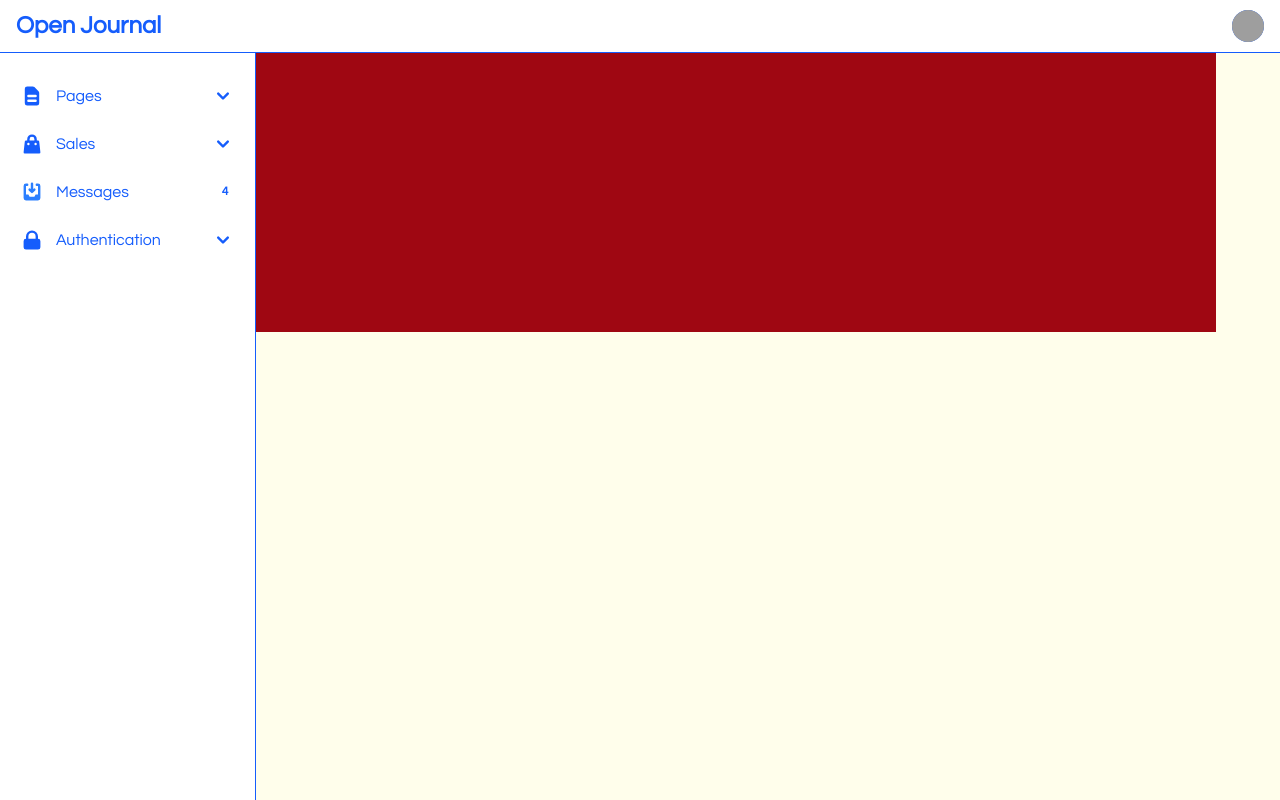
After one commit to parvejtalukder/Open-Journal, a Flask app: template templates/dashboard/admin.html in a window 1280 px wide. The commit adds this page. Run offline with Flask 3, Linux system fonts and the light colour scheme; the template is opened without the code that fills it, so the values that code supplies are empty; some libraries are stand-ins or nearby versions; grey boxes are pictures that could not be loaded.

Commit message:
Update: New changes

```diff
--- a/app.py
+++ b/app.py
@@ -6,6 +6,7 @@ from flask_session import Session
 from werkzeug.security import check_password_hash, generate_password_hash
 from helpers import error, login_required
 from werkzeug.utils import secure_filename
+from functools import wraps
 
 app = Flask(__name__)
 
@@ -29,6 +30,24 @@ def after_request(response):
     response.headers["Pragma"] = "no-cache"
     return response
 
+def get_current_user():
+    user_id = session.get("user_id")
+    if not user_id:
+        return None
+    rows = db.execute("SELECT * FROM users WHERE id = ?", user_id)
+    return rows[0] if rows else None
+
+def role_required(*roles):
+    def decorator(f):
+        @wraps(f)
+        def wrapper(*args, **kwargs):
+            user = get_current_user()
+            if user["role"] not in roles:
+                return redirect("/dashboard")
+            return f(*args, **kwargs)
+        return wrapper
+    return decorator
+
 @app.route("/")
 def index():
     posts = [
@@ -46,10 +65,10 @@ def login():
     if request.method == "POST":
 
         if not request.form.get("username"):
-            return error("must provide username", 403)
+            return error("Must provide username!", 403)
 
         elif not request.form.get("password"):
-            return error("must provide password", 403)
+            return error("Must provide password!", 403)
 
         rows = db.execute(
             "SELECT * FROM users WHERE username = ?", request.form.get("username")
@@ -58,7 +77,7 @@ def login():
         if len(rows) != 1 or not check_password_hash(
             rows[0]["hash"], request.form.get("password")
         ):
-            return error("invalid username and/or password", 403)
+            return error("Invalid username or password!", 403)
 
         session["user_id"] = rows[0]["id"]
 
@@ -107,7 +126,7 @@ def register():
 
         original_name = secure_filename(photo.filename)
         if not allowed_file(original_name):
-            return error("Only PNG, JPG, JPEG, WEBP allowed")
+            return error("Only PNG, JPG, JPEG, WEBP allowed!")
 
         extension = original_name.rsplit(".", 1)[1].lower()
         filename = f"{uuid.uuid4()}.{extension}"
@@ -115,6 +134,15 @@ def register():
         photo.save(file_location)
 
         hash = generate_password_hash(password)
+
+        existing_user = db.execute("SELECT * FROM users WHERE username = ?", username)
+        if len(existing_user) != 0:
+            return error("Username already taken!")
+
+        existing_email = db.execute("SELECT * FROM users WHERE email = ?", email)
+        if len(existing_email) != 0:
+            return error("Email already registered!")
+
 
         try:
             db.execute("""
@@ -130,10 +158,29 @@ def register():
             return redirect("/")
 
         except:
-            return error("username already exists")
+            return error("Username already exists")
 
     else:
         return render_template("register.html")
+
+
+@app.route("/dashboard", methods=["GET", "POST"])
+@login_required
+def dashboard():
+
+    curr_user = get_current_user();
+    if curr_user["role"] == "admin":
+        return render_template("dashboard/admin.html", user=curr_user)
+
+    return render_template("dashboard.html", user=get_current_user())
+
+# @app.route("/dashboard/profie", methods=["GET", "POST"])
+# @login_required
+# def dashboard():
+#     curr_user = get_current_user();
+#     return render_template("dashboard/profile.html", user=curr_user)
+
+
 
 @app.route("/news", methods=["GET", "POST"])
 def news():
@@ -171,4 +218,8 @@ def page():
 
     return render_template("/page.html", page=page)
 
+@app.errorhandler(404)
+def page_not_found(e):
+    return error("Page not found!")
+
 app.config["DEBUG"] = True
--- a/helpers.py
+++ b/helpers.py
@@ -2,6 +2,7 @@ import requests
 
 from flask import redirect, render_template, session
 from functools import wraps
+
 
 
 def error(message, code=400):
--- a/static/scripts.js
+++ b/static/scripts.js
@@ -24,3 +24,12 @@ const headlines = [
 
 const ticker = document.getElementById("updates");
 ticker.innerHTML = headlines.map(h => `    🔴 ${h}    `).join(" ");
+
+setTimeout(() => {
+    const flash = document.getElementById("flash-message");
+    if (flash) {
+      flash.style.transition = "opacity 0.5s ease";
+      flash.style.opacity = "0";
+      setTimeout(() => flash.remove(), 500);
+    }
+  }, 3000);
--- /dev/null
+++ b/templates/dashboard.html
@@ -0,0 +1,419 @@
+<!DOCTYPE html>
+<html lang="en" data-theme="light">
+    <head>
+        <meta charset="utf-8">
+        <meta name="viewport" content="initial-scale=1, width=device-width">
+        <!-- tailwindCss -->
+        <script src="https://cdn.jsdelivr.net/npm/@tailwindcss/browser@4"></script>
+        <!-- https://favicon.io/emoji-favicons/money-bag/ -->
+        <link href="https://cdn-icons-png.flaticon.com/512/2965/2965879.png" rel="icon">
+        <link href="/static/styles.css" rel="stylesheet">
+        <title>{% block title %}{% endblock %} | Open Journal Dashboard</title>
+
+    </head>
+
+    <body class="max-w-6xl mx-auto transition-all duration-500">
+    <header class="sticky z-50 top-2">
+        {% if get_flashed_messages() %}
+        <header id="flash-message" class="fixed mx-auto top-20 left-2/2 right-1/2 w-full bg-slate-700 rounded-md p-5 z-50 shadow-lg transform transition-all duration-1000">
+            <!-- <div class="bg-blue-100 text-blue-800 px-4 py-3 rounded text-center shadow"> {{ get_flashed_messages() | join(" ") }} </div>  -->
+            <div id="toast-top-left" class="fixed flex items-center w-full max-w-xs p-4 text-body bg-blue-300 border-blue-600 rounded-xl shadow-xs border border-default top-5 start-5" role="alert">
+                <div class="text-sm font-normal">{{ get_flashed_messages() | join(" ") }}</div>
+            </div>
+        </header>
+        {% endif %}
+
+        <main class="py-3 lg:mx-auto mx-3">
+            <section><div class="antialiased bg-gray-50 ">
+    <nav class="bg-white border-b border-blue-600 px-4 py-2.5 fixed left-0 right-0 top-0 z-50">
+      <div class="flex flex-wrap justify-between items-center">
+        <div class="flex justify-start items-center">
+          <button
+            data-drawer-target="drawer-navigation"
+            data-drawer-toggle="drawer-navigation"
+            aria-controls="drawer-navigation"
+            class="p-2 mr-2 text-blue-600 rounded-lg cursor-pointer md:hidden hover:text-blue-600 hover:bg-blue-400 focus:bg-blue-600 focus:ring-2 focus:ring-blue-600"
+          >
+            <svg
+              aria-hidden="true"
+              class="w-6 h-6"
+              fill="currentColor"
+              viewBox="0 0 20 20"
+              xmlns="http://www.w3.org/2000/svg"
+            >
+              <path
+                fill-rule="evenodd"
+                d="M3 5a1 1 0 011-1h12a1 1 0 110 2H4a1 1 0 01-1-1zM3 10a1 1 0 011-1h6a1 1 0 110 2H4a1 1 0 01-1-1zM3 15a1 1 0 011-1h12a1 1 0 110 2H4a1 1 0 01-1-1z"
+                clip-rule="evenodd"
+              ></path>
+            </svg>
+            <svg
+              aria-hidden="true"
+              class="hidden w-6 h-6"
+              fill="currentColor"
+              viewBox="0 0 20 20"
+              xmlns="http://www.w3.org/2000/svg"
+            >
+              <path
+                fill-rule="evenodd"
+                d="M4.293 4.293a1 1 0 011.414 0L10 8.586l4.293-4.293a1 1 0 111.414 1.414L11.414 10l4.293 4.293a1 1 0 01-1.414 1.414L10 11.414l-4.293 4.293a1 1 0 01-1.414-1.414L8.586 10 4.293 5.707a1 1 0 010-1.414z"
+                clip-rule="evenodd"
+              ></path>
+            </svg>
+            <span class="sr-only">Toggle sidebar</span>
+          </button>
+          <a href="/" class="flex items-center justify-between mr-4">
+            <span class="self-center lg:text-2xl text-xl font-semibold whitespace-nowrap text-blue-600">Open Journal</span>
+          </a>
+          <!-- <form action="#" method="GET" class="hidden md:block md:pl-2">
+            <label for="topbar-search" class="sr-only">Search</label>
+            <div class="relative md:w-64 md:w-96">
+              <div
+                class="flex absolute inset-y-0 left-0 items-center pl-3 pointer-events-none"
+              >
+                <svg
+                  class="w-5 h-5 text-blue-600"
+                  fill="currentColor"
+                  viewBox="0 0 20 20"
+                  xmlns="http://www.w3.org/2000/svg"
+                >
+                  <path
+                    fill-rule="evenodd"
+                    clip-rule="evenodd"
+                    d="M8 4a4 4 0 100 8 4 4 0 000-8zM2 8a6 6 0 1110.89 3.476l4.817 4.817a1 1 0 01-1.414 1.414l-4.816-4.816A6 6 0 012 8z"
+                  ></path>
+                </svg>
+              </div>
+
+            </div>
+          </form> -->
+        </div>
+        <div class="flex items-center lg:order-2">
+          <!-- <button
+            type="button"
+            data-drawer-toggle="drawer-navigation"
+            aria-controls="drawer-navigation"
+            class="p-2 mr-1 text-white rounded-lg md:hidden hover:text-blue-300 hover:bg-blue-600 focus:ring-4 focus:ring-blue-600 "
+          >
+            <span class="sr-only">Toggle search</span>
+            <svg aria-hidden="true" class="w-6 h-6" fill="currentColor" viewBox="0 0 20 20" xmlns="http://www.w3.org/2000/svg" aria-hidden="true">
+              <path clip-rule="evenodd" fill-rule="evenodd" d="M8 4a4 4 0 100 8 4 4 0 000-8zM2 8a6 6 0 1110.89 3.476l4.817 4.817a1 1 0 01-1.414 1.414l-4.816-4.816A6 6 0 012 8z"></path>
+            </svg>
+          </button> -->
+          <button
+            type="button"
+            class="flex mx-3 text-sm bg-blue-600 rounded-full md:mr-0 focus:ring-2 focus:ring-blue-600"
+            id="user-menu-button"
+            aria-expanded="false"
+            data-dropdown-toggle="dropdown"
+          >
+            <span class="sr-only">Open user menu</span>
+            <img
+              class="w-8 h-8 rounded-full"
+              src="static/uploads/{{ user.photo }}"
+              alt="user photo"
+            />
+          </button>
+          <!-- Dropdown menu -->
+          <div
+            class="hidden z-50 my-4 w-56 text-base list-none bg-white rounded divide-y divide-blue-600 shadow  rounded-xl"
+            id="dropdown"
+          >
+            <div class="py-3 px-4">
+              <span
+                class="block text-sm font-semibold text-blue-600 "
+                >{{ user.name }}</span
+              >
+              <span
+                class="block text-sm font-semibold text-blue-400 "
+                >{{ user.email }}</span
+              >
+            </div>
+            <ul
+              class="py-1 text-blue-600"
+              aria-labelledby="dropdown"
+            >
+              <li>
+                <a
+                  href="#"
+                  class="block py-2 px-4 text-sm hover:bg-blue-200 "
+                  >My profile</a
+                >
+              </li>
+
+            </ul>
+            <ul
+              class="py-1 text-blue-600 "
+              aria-labelledby="dropdown"
+            >
+              <li>
+                <a
+                  href="/logout"
+                  class="block py-2 px-4 text-sm hover:bg-blue-500 "
+                  >Log out</a
+                >
+              </li>
+            </ul>
+          </div>
+        </div>
+      </div>
+    </nav>
+
+    <!-- Sidebar -->
+
+    <aside
+      class="fixed top-0 left-0 z-40 w-64 h-screen pt-14 transition-transform -translate-x-full bg-white border-r border-blue-600 md:translate-x-0 "
+      aria-label="Sidenav"
+      id="drawer-navigation"
+    >
+      <div class="overflow-y-auto py-5 px-3 h-full bg-white ">
+
+        <ul class="space-y-2">
+          {% if user.role == "admin" %}
+          <li>
+            <a
+              href="/dashboard/overview"
+              class="flex items-center p-2 text-base font-medium text-blue-600 rounded-lg  group"
+            >
+              <svg
+                aria-hidden="true"
+                class="w-6 h-6 text-blue-600 transition duration-75 e"
+                fill="currentColor"
+                viewBox="0 0 20 20"
+                xmlns="http://www.w3.org/2000/svg"
+              >
+                <path d="M2 10a8 8 0 018-8v8h8a8 8 0 11-16 0z"></path>
+                <path d="M12 2.252A8.014 8.014 0 0117.748 8H12V2.252z"></path>
+              </svg>
+              <span class="ml-3">Overview</span>
+            </a>
+          </li>
+          {% endif %}
+          <li>
+            <button
+              type="button"
+              class="flex items-center p-2 w-full text-base font-medium text-blue-600 rounded-lg transition duration-75 group hover:bg-blue-200"
+              aria-controls="dropdown-pages"
+              data-collapse-toggle="dropdown-pages"
+            >
+              <svg
+                aria-hidden="true"
+                class="flex-shrink-0 w-6 h-6 text-blue-600 transition duration-75 group-hover:text-blue-600 "
+                fill="currentColor"
+                viewBox="0 0 20 20"
+                xmlns="http://www.w3.org/2000/svg"
+              >
+                <path
+                  fill-rule="evenodd"
+                  d="M4 4a2 2 0 012-2h4.586A2 2 0 0112 2.586L15.414 6A2 2 0 0116 7.414V16a2 2 0 01-2 2H6a2 2 0 01-2-2V4zm2 6a1 1 0 011-1h6a1 1 0 110 2H7a1 1 0 01-1-1zm1 3a1 1 0 100 2h6a1 1 0 100-2H7z"
+                  clip-rule="evenodd"
+                ></path>
+              </svg>
+              <span class="flex-1 ml-3 text-left whitespace-nowrap"
+                >Pages</span
+              >
+              <svg
+                aria-hidden="true"
+                class="w-6 h-6"
+                fill="currentColor"
+                viewBox="0 0 20 20"
+                xmlns="http://www.w3.org/2000/svg"
+              >
+                <path
+                  fill-rule="evenodd"
+                  d="M5.293 7.293a1 1 0 011.414 0L10 10.586l3.293-3.293a1 1 0 111.414 1.414l-4 4a1 1 0 01-1.414 0l-4-4a1 1 0 010-1.414z"
+                  clip-rule="evenodd"
+                ></path>
+              </svg>
+            </button>
+            <ul id="dropdown-pages" class="hidden py-2 space-y-2">
+              <li>
+                <a
+                  href="#"
+                  class="flex items-center p-2 pl-11 w-full text-base font-medium text-blue-600 rounded-lg transition duration-75 group hover:bg-blue-400"
+                  >Settings</a
+                >
+              </li>
+              <li>
+                <a
+                  href="#"
+                  class="flex items-center p-2 pl-11 w-full text-base font-medium text-blue-600 rounded-lg transition duration-75 group hover:bg-blue-400"
+                  >Kanban</a
+                >
+              </li>
+              <li>
+                <a
+                  href="#"
+                  class="flex items-center p-2 pl-11 w-full text-base font-medium text-blue-600 rounded-lg transition duration-75 group hover:bg-blue-400"
+                  >Calendar</a
+                >
+              </li>
+            </ul>
+          </li>
+          <li>
+            <button
+              type="button"
+              class="flex items-center p-2 w-full text-base font-medium text-blue-600 rounded-lg transition duration-75 group hover:bg-blue-400"
+              aria-controls="dropdown-sales"
+              data-collapse-toggle="dropdown-sales"
+            >
+              <svg
+                aria-hidden="true"
+                class="flex-shrink-0 w-6 h-6 text-blue-600 transition duration-75 group-hover:text-blue-600 "
+                fill="currentColor"
+                viewBox="0 0 20 20"
+                xmlns="http://www.w3.org/2000/svg"
+              >
+                <path
+                  fill-rule="evenodd"
+                  d="M10 2a4 4 0 00-4 4v1H5a1 1 0 00-.994.89l-1 9A1 1 0 004 18h12a1 1 0 00.994-1.11l-1-9A1 1 0 0015 7h-1V6a4 4 0 00-4-4zm2 5V6a2 2 0 10-4 0v1h4zm-6 3a1 1 0 112 0 1 1 0 01-2 0zm7-1a1 1 0 100 2 1 1 0 000-2z"
+                  clip-rule="evenodd"
+                ></path>
+              </svg>
+              <span class="flex-1 ml-3 text-left whitespace-nowrap"
+                >Sales</span
+              >
+              <svg
+                aria-hidden="true"
+                class="w-6 h-6"
+                fill="currentColor"
+                viewBox="0 0 20 20"
+                xmlns="http://www.w3.org/2000/svg"
+              >
+                <path
+                  fill-rule="evenodd"
+                  d="M5.293 7.293a1 1 0 011.414 0L10 10.586l3.293-3.293a1 1 0 111.414 1.414l-4 4a1 1 0 01-1.414 0l-4-4a1 1 0 010-1.414z"
+                  clip-rule="evenodd"
+                ></path>
+              </svg>
+            </button>
+            <ul id="dropdown-sales" class="hidden py-2 space-y-2">
+              <li>
+                <a
+                  href="#"
+                  class="flex items-center p-2 pl-11 w-full text-base font-medium text-blue-600 rounded-lg transition duration-75 group hover:bg-blue-400"
+                  >Products</a
+                >
+              </li>
+              <li>
+                <a
+                  href="#"
+                  class="flex items-center p-2 pl-11 w-full text-base font-medium text-blue-600 rounded-lg transition duration-75 group hover:bg-blue-400"
+                  >Billing</a
+                >
+              </li>
+              <li>
+                <a
+                  href="#"
+                  class="flex items-center p-2 pl-11 w-full text-base font-medium text-blue-600 rounded-lg transition duration-75 group hover:bg-blue-400"
+                  >Invoice</a
+                >
+              </li>
+            </ul>
+          </li>
+          <li>
+            <a
+              href="#"
+              class="flex items-center p-2 text-base font-medium text-blue-600 rounded-lg  group"
+            >
+              <svg
+                aria-hidden="true"
+                class="flex-shrink-0 w-6 h-6 text-blue-500 transition duration-75  group-hover:text-blue-600 "
+                fill="currentColor"
+                viewBox="0 0 20 20"
+                xmlns="http://www.w3.org/2000/svg"
+              >
+                <path
+                  d="M8.707 7.293a1 1 0 00-1.414 1.414l2 2a1 1 0 001.414 0l2-2a1 1 0 00-1.414-1.414L11 7.586V3a1 1 0 10-2 0v4.586l-.293-.293z"
+                ></path>
+                <path
+                  d="M3 5a2 2 0 012-2h1a1 1 0 010 2H5v7h2l1 2h4l1-2h2V5h-1a1 1 0 110-2h1a2 2 0 012 2v10a2 2 0 01-2 2H5a2 2 0 01-2-2V5z"
+                ></path>
+              </svg>
+              <span class="flex-1 ml-3 whitespace-nowrap">Messages</span>
+              <span
+                class="inline-flex justify-center items-center w-5 h-5 text-xs font-semibold rounded-full text-primary-800 bg-primary-100 dark:bg-primary-200 dark:text-primary-800"
+              >
+                4
+              </span>
+            </a>
+          </li>
+          <li>
+            <button
+              type="button"
+              class="flex items-center p-2 w-full text-base font-medium text-blue-600 rounded-lg transition duration-75 group hover:bg-blue-400"
+              aria-controls="dropdown-authentication"
+              data-collapse-toggle="dropdown-authentication"
+            >
+              <svg
+                aria-hidden="true"
+                class="flex-shrink-0 w-6 h-6 text-blue-600 transition duration-75 group-hover:text-blue-600 "
+                fill="currentColor"
+                viewBox="0 0 20 20"
+                xmlns="http://www.w3.org/2000/svg"
+              >
+                <path
+                  fill-rule="evenodd"
+                  d="M5 9V7a5 5 0 0110 0v2a2 2 0 012 2v5a2 2 0 01-2 2H5a2 2 0 01-2-2v-5a2 2 0 012-2zm8-2v2H7V7a3 3 0 016 0z"
+                  clip-rule="evenodd"
+                ></path>
+              </svg>
+              <span class="flex-1 ml-3 text-left whitespace-nowrap"
+                >Authentication</span
+              >
+              <svg
+                aria-hidden="true"
+                class="w-6 h-6"
+                fill="currentColor"
+                viewBox="0 0 20 20"
+                xmlns="http://www.w3.org/2000/svg"
+              >
+                <path
+                  fill-rule="evenodd"
+                  d="M5.293 7.293a1 1 0 011.414 0L10 10.586l3.293-3.293a1 1 0 111.414 1.414l-4 4a1 1 0 01-1.414 0l-4-4a1 1 0 010-1.414z"
+                  clip-rule="evenodd"
+                ></path>
+              </svg>
+            </button>
+            <ul id="dropdown-authentication" class="hidden py-2 space-y-2">
+              <li>
+                <a
+                  href="#"
+                  class="flex items-center p-2 pl-11 w-full text-base font-medium text-blue-600 rounded-lg transition duration-75 group hover:bg-blue-400"
+                  >Sign In</a
+                >
+              </li>
+              <li>
+                <a
+                  href="#"
+                  class="flex items-center p-2 pl-11 w-full text-base font-medium text-blue-600 rounded-lg transition duration-75 group hover:bg-blue-400"
+                  >Sign Up</a
+                >
+              </li>
+              <li>
+                <a
+                  href="#"
+                  class="flex items-center p-2 pl-11 w-full text-base font-medium text-blue-600 rounded-lg transition duration-75 group hover:bg-blue-400"
+                  >Forgot Password</a
+                >
+              </li>
+            </ul>
+          </li>
+        </ul>
+
+      </div>
+    </aside>
+
+    <section class="">
+        {% block main %}{% endblock %}
+    </section>
+
+  </div>
+</section>
+
+        <script src="/static/scripts.js"></script>
+        <script src="https://cdn.jsdelivr.net/npm/@tailwindcss/browser@4"></script>
+        <script src="https://unpkg.com/flowbite@1.6.5/dist/flowbite.min.js"></script>
+    </body>
+
+</html>
--- /dev/null
+++ b/templates/dashboard/admin.html
@@ -0,0 +1,11 @@
+{% extends "dashboard.html" %}
+
+{% block title %}
+    {{ user.name }}
+{% endblock %}
+
+{% block main %}
+<div class="bg-red-800 p-40 w-full h-full">
+
+</div>
+{% endblock %}
```
Also changed, not shown: tailwind.config.js (+46 -0 lines), templates/layout.html (+20 -7 lines), static/dashboard.svg (added), static/uploads/5871bc36-c642-435a-a931-a17125195bf4.png (added).
